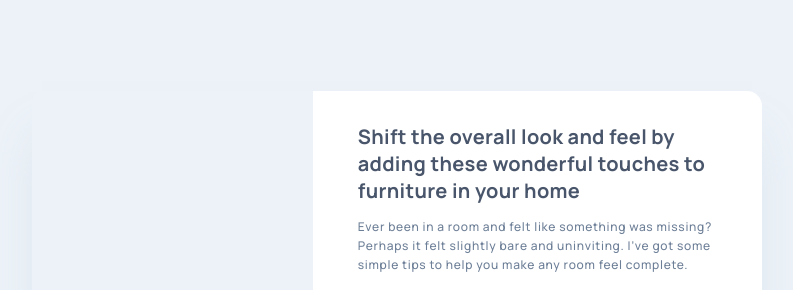
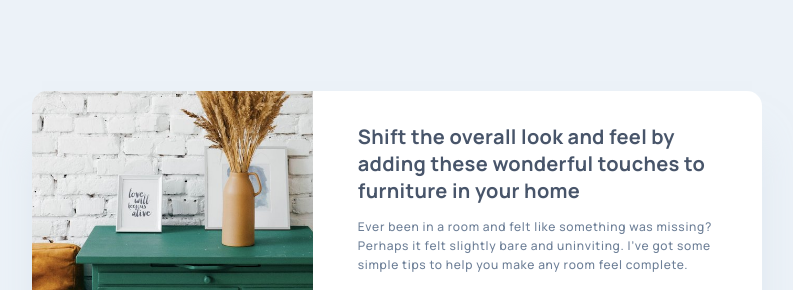
Before and after one commit to AmanpreetSingh1995/newbie-article-preview-component, a plain HTML site: page index.html in a window 1280 px wide. Shown: the part 171-461 px from the top of the page, without its empty margins (243-1036 px from the left). Drawn offline with Linux system fonts and the light colour scheme; the site is published under a folder, as on GitHub Pages, so addresses that start at the root find nothing; a script that the page names is missing.

Commit message:
Update styles.css

```diff
--- a/styles.css
+++ b/styles.css
@@ -41,7 +41,7 @@ main {
 }
 
 .image-container {
-	background-image: url("/images/drawers.jpg");
+	background-image: url("./images/drawers.jpg");
 	width: 100%;
 	background-size: cover;
 	height: 20rem;
```
